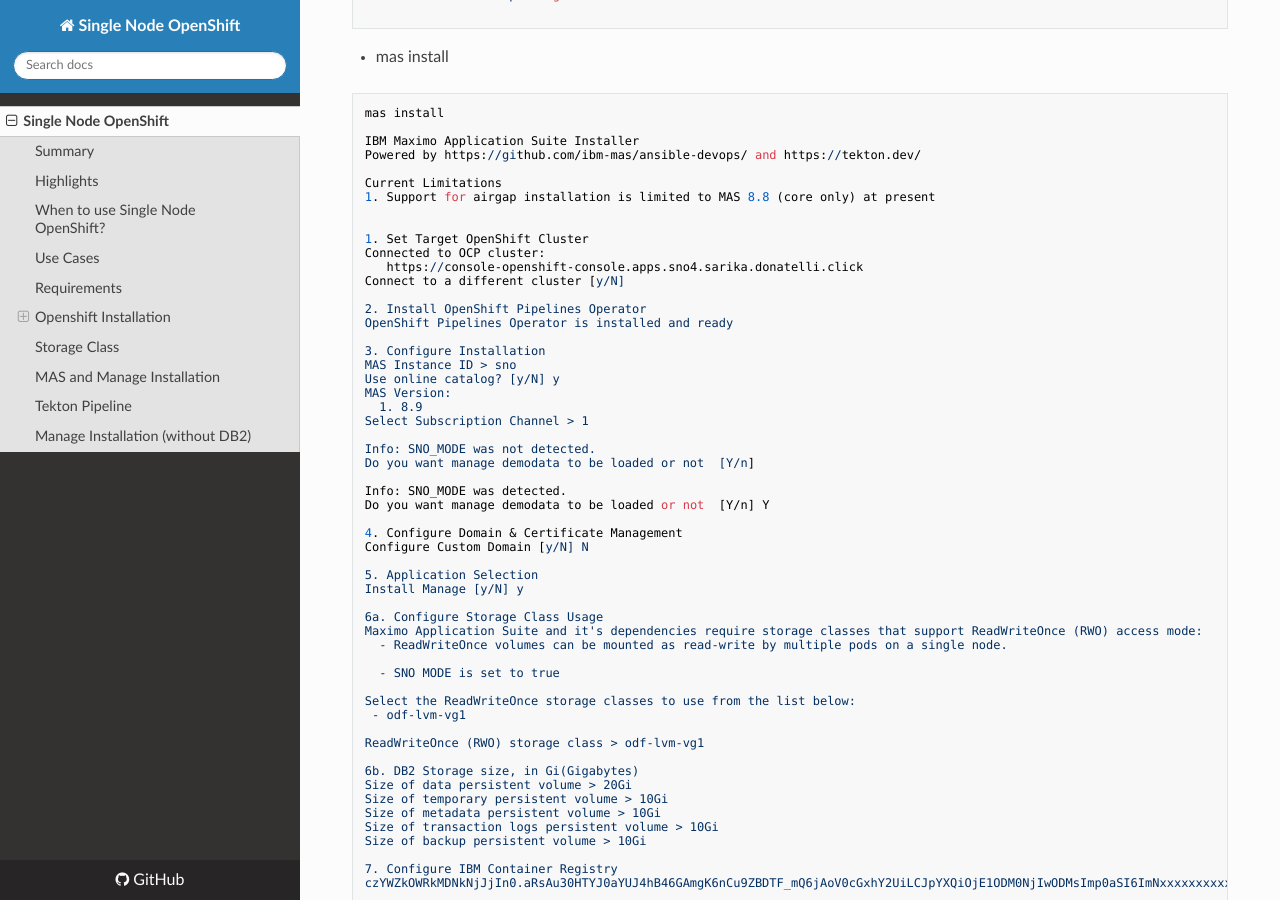
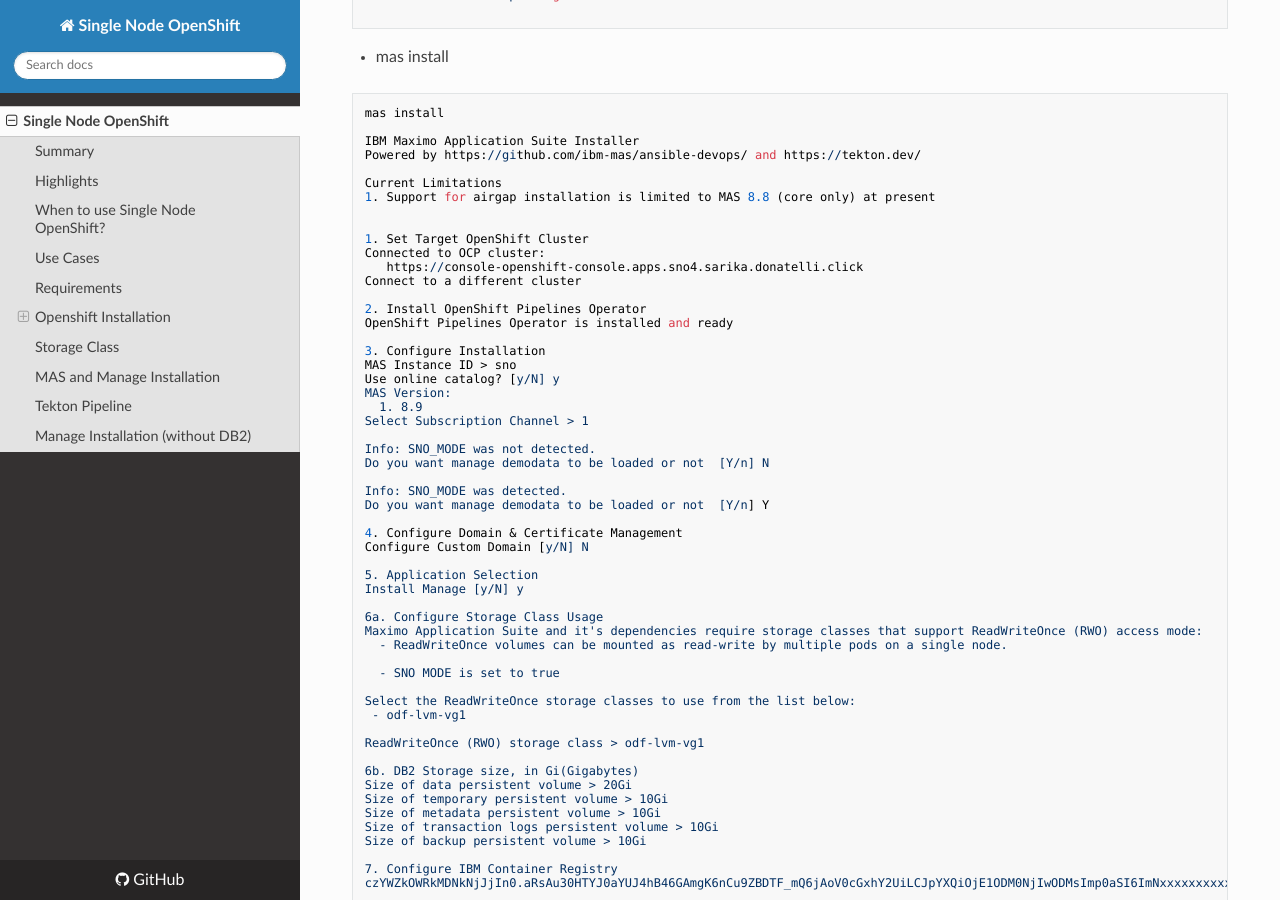
Before and after one commit to ibm-mas-manage/sno, an MkDocs documentation site: the page built from docs/index.md, in a window 1280 px wide and 900 px high, scrolled down 7562 px. Built offline with MkDocs 1.6.1, drawn with Linux system fonts in a browser that asks for light colours; nearby versions of some CDN libraries.

```diff
--- a/docs/index.md
+++ b/docs/index.md
@@ -232,7 +232,7 @@ Current Limitations
 1. Set Target OpenShift Cluster
 Connected to OCP cluster:
    https://console-openshift-console.apps.sno4.sarika.donatelli.click
-Connect to a different cluster [y/N]
+Connect to a different cluster
 
 2. Install OpenShift Pipelines Operator
 OpenShift Pipelines Operator is installed and ready
@@ -245,7 +245,7 @@ MAS Version:
 Select Subscription Channel > 1
 
 Info: SNO_MODE was not detected.
-Do you want manage demodata to be loaded or not  [Y/n]
+Do you want manage demodata to be loaded or not  [Y/n] N
 
 Info: SNO_MODE was detected.
 Do you want manage demodata to be loaded or not  [Y/n] Y
```
